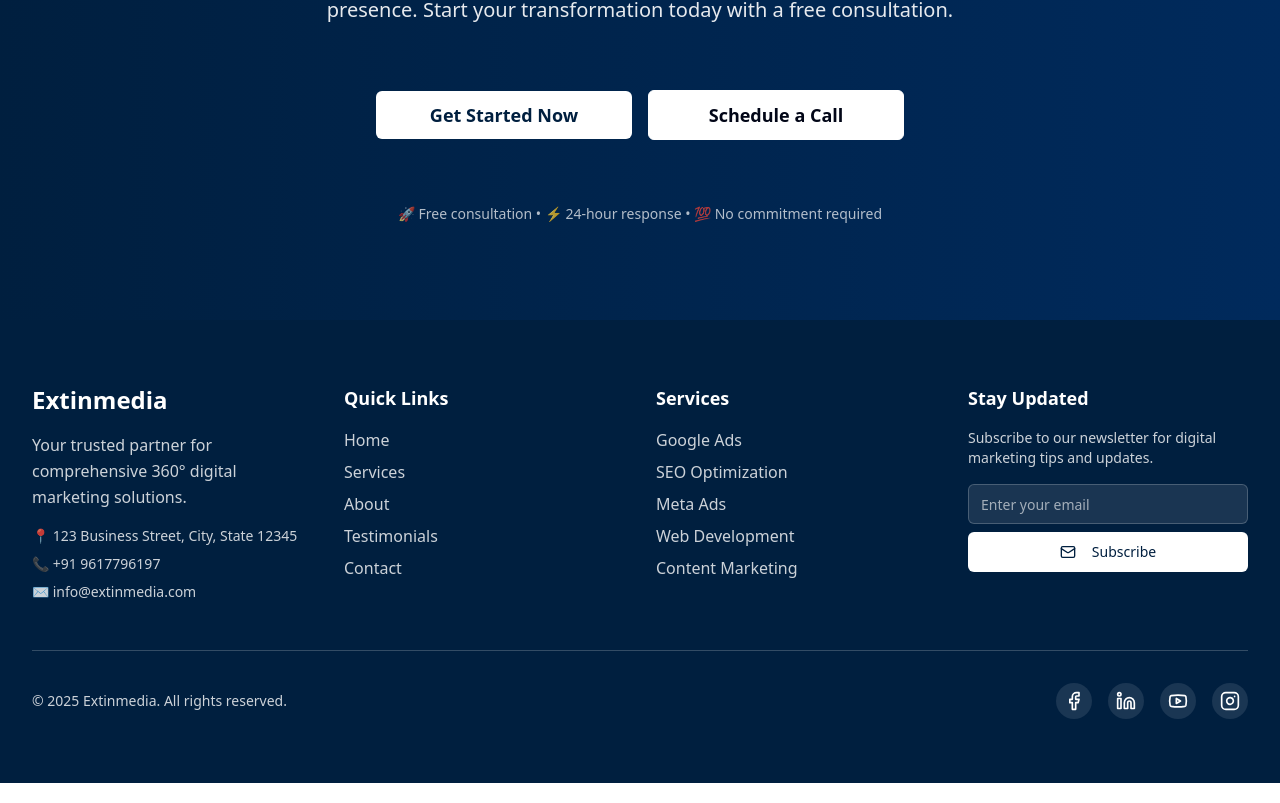
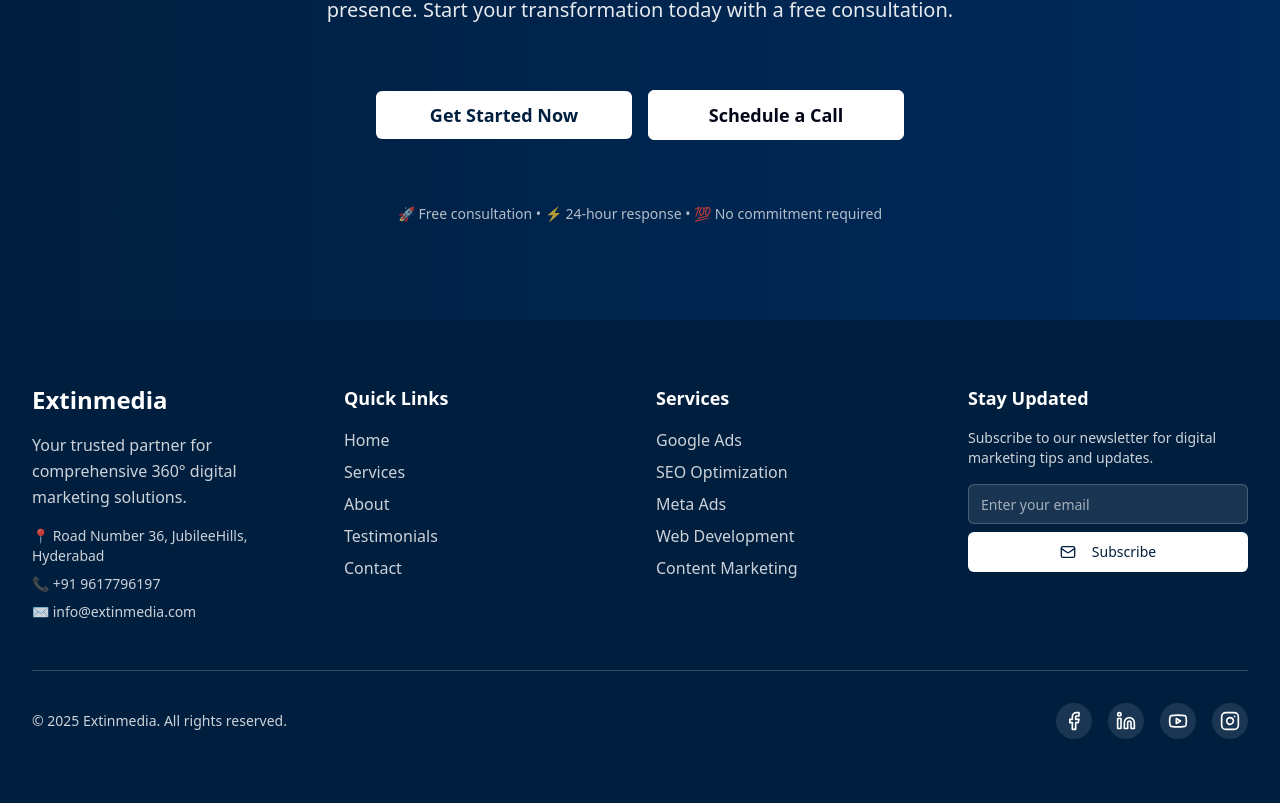
Before and after one commit to revanthsurya777/extinmedia-landing-craft, a React (Vite) app: page / in a window 1280 px wide. Shown: the part 6139-6942 px from the top of the page. Built offline with nearby package versions, Linux system fonts and the light colour scheme.

Commit message:
Visual edit in Lovable
Edited UI in Lovable

```diff
--- a/src/components/Footer.tsx
+++ b/src/components/Footer.tsx
@@ -46,9 +46,7 @@ const Footer = () => {
               Your trusted partner for comprehensive 360° digital marketing solutions.
             </p>
             <div className="space-y-2">
-              <p className="text-sm text-white/80">
-                📍 123 Business Street, City, State 12345
-              </p>
+              <p className="text-sm text-white/80">📍 Road Number 36, JubileeHills, Hyderabad</p>
               <p className="text-sm text-white/80">📞 +91 9617796197 </p>
               <p className="text-sm text-white/80">✉️ info@extinmedia.com</p>
             </div>
```
